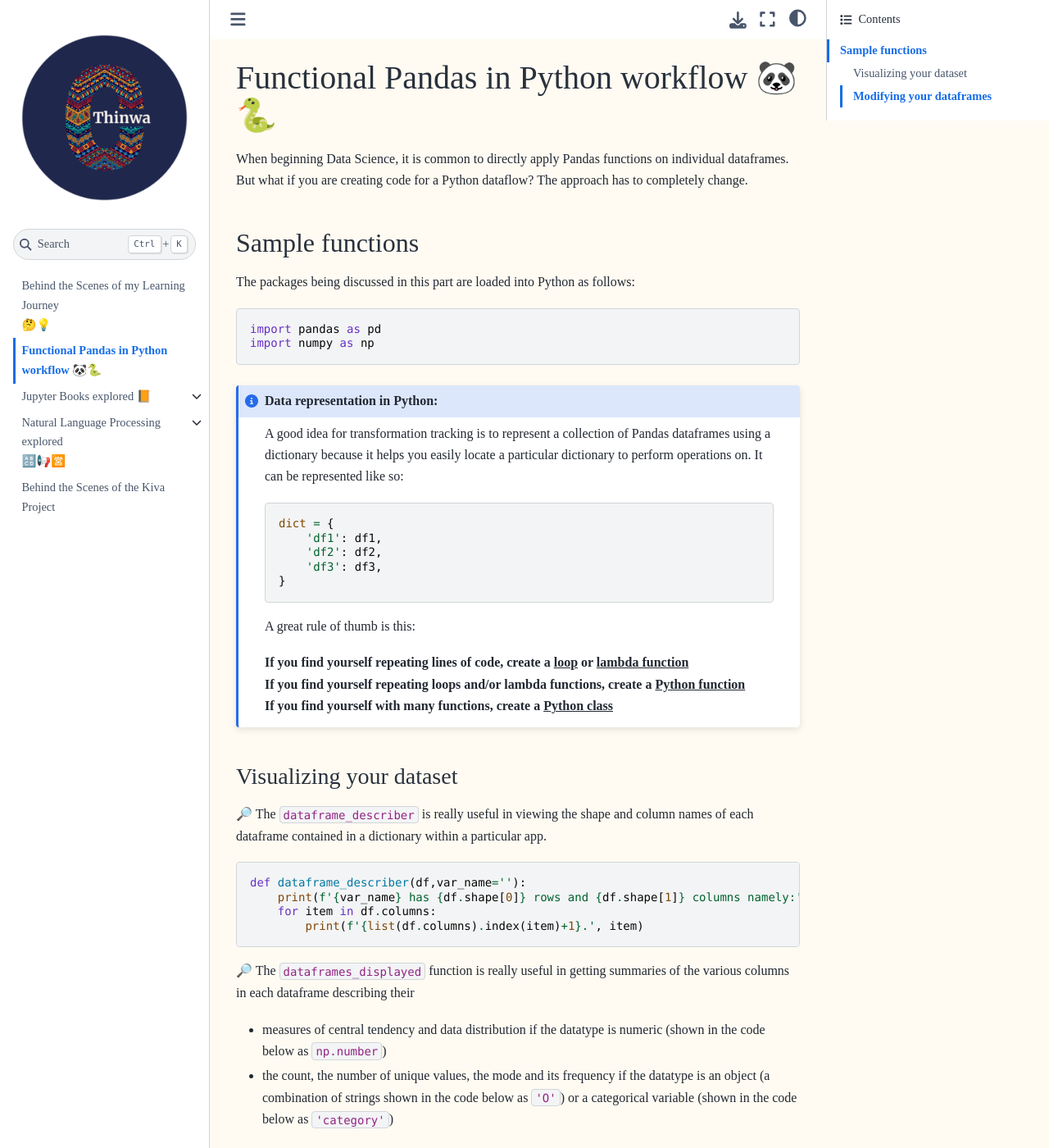
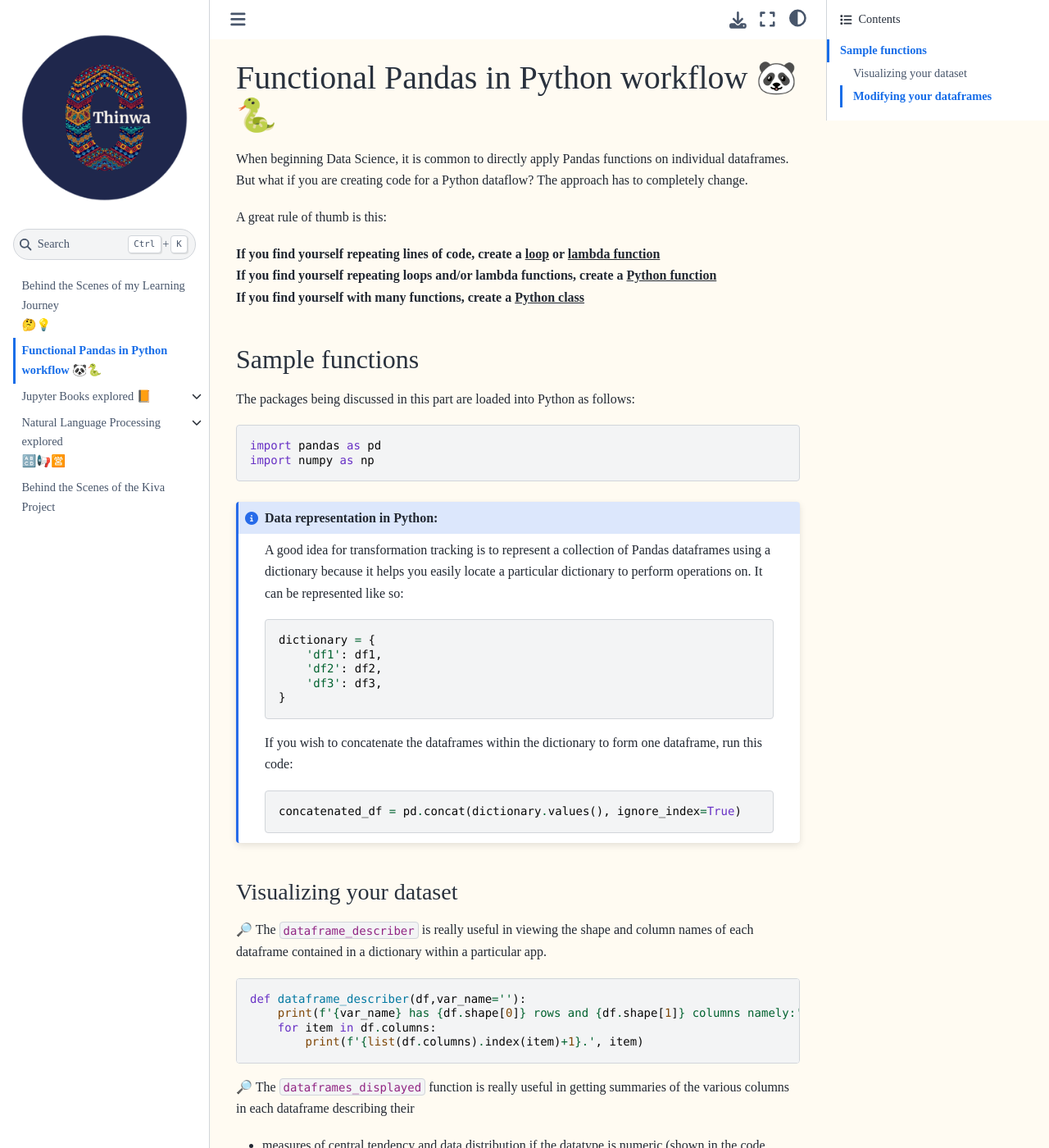
Before and after one commit to CeeThinwa/BTS-Continuous-Learning, a Jupyter Book: the page built from book/pandas_python.md, in a window 1280 px wide and 1400 px high. Shown: the whole window at 82% size. Built offline with Jupyter Book 1.0.4 settings and Sphinx 7.4.7 and the Sphinx Book theme 1.1.4, drawn with Linux system fonts in a browser that asks for light colours.

Commit message:
content edits

````diff
--- a/book/pandas_python.md
+++ b/book/pandas_python.md
@@ -3,6 +3,12 @@
 
 When beginning Data Science, it is common to directly apply Pandas functions on individual dataframes. But what if you are creating code for a Python dataflow? The approach has to
 completely change.
+
+A great rule of thumb is this:
+
+**If you find yourself repeating lines of code, create a <u>loop</u> or <u>lambda function</u>**<br>
+**If you find yourself repeating loops and/or lambda functions, create a <u>Python function</u>**<br>
+**If you find yourself with many functions, create a <u>Python class</u>**
 
 ## Sample functions
 
@@ -14,20 +20,21 @@ import numpy as np
 :::{admonition} Data representation in Python:
 :class: note
 
+
 A good idea for transformation tracking is to represent a collection of Pandas dataframes using a dictionary because it helps you easily locate a particular dictionary to perform operations on. It can be represented like so:
 ```
-dict = {
+dictionary = {
     'df1': df1,
     'df2': df2,
     'df3': df3,
 }
 ```
 
-A great rule of thumb is this:
+If you wish to concatenate the dataframes within the dictionary to form one dataframe, run this code:
 
-**If you find yourself repeating lines of code, create a <u>loop</u> or <u>lambda function</u>**<br>
-**If you find yourself repeating loops and/or lambda functions, create a <u>Python function</u>**<br>
-**If you find yourself with many functions, create a <u>Python class</u>**
+```
+concatenated_df = pd.concat(dictionary.values(), ignore_index=True)
+```
 
 :::
 
````
